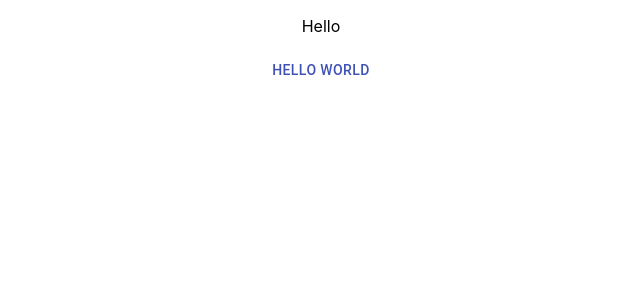
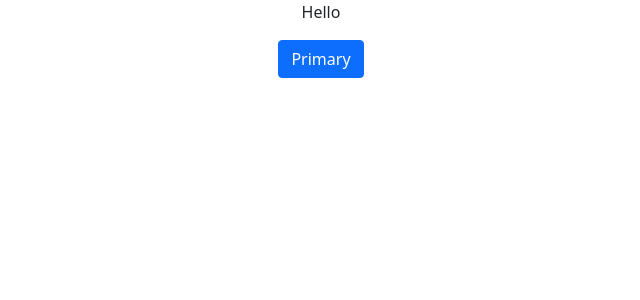
Before and after one commit to Nouran-saad/front-end-app, a React (Create React App) app: page / in a window 1280 px wide. Shown: the top 300 px of the page, without its empty margins (319-959 px from the left). Built offline with nearby package versions, Linux system fonts and the light colour scheme.

Commit message:
Installing bootstrap instead of material UI

```diff
--- a/package.json
+++ b/package.json
@@ -3,11 +3,12 @@
   "version": "0.1.0",
   "private": true,
   "dependencies": {
-    "@material-ui/core": "^4.12.3",
     "@testing-library/jest-dom": "^5.14.1",
     "@testing-library/react": "^11.2.7",
     "@testing-library/user-event": "^12.8.3",
+    "bootstrap": "^5.1.0",
     "react": "^17.0.2",
+    "react-bootstrap": "^2.0.0-beta.6",
     "react-dom": "^17.0.2",
     "react-scripts": "4.0.3",
     "web-vitals": "^1.1.2"
--- a/src/App.css
+++ b/src/App.css
@@ -3,10 +3,7 @@
 
 }
 
-.App-logo {
-  height: 40vmin;
-  pointer-events: none;
-}
+
 
 @media (prefers-reduced-motion: no-preference) {
   .App-logo {
--- a/src/App.js
+++ b/src/App.js
@@ -1,6 +1,5 @@
-import { Button } from '@material-ui/core';
+import 'bootstrap/dist/css/bootstrap.min.css';
 import './App.css';
-
 
 function App() {
 
@@ -10,10 +9,8 @@
 
   return (
     <div className="App">
-
       <p>Hello</p>
-      <Button color="primary" onClick={test}>Hello World</Button>
-
+      <button type="button" class="btn btn-primary btn-rounded" onClick={test}>Primary</button>
     </div>
   );
 }
--- a/src/index.css
+++ b/src/index.css
@@ -1,3 +1,4 @@
+
 body {
   margin: 0;
   font-family: -apple-system, BlinkMacSystemFont, 'Segoe UI', 'Roboto', 'Oxygen',
--- a/src/index.js
+++ b/src/index.js
@@ -2,6 +2,7 @@
 import ReactDOM from 'react-dom';
 import './index.css';
 import App from './App';
+
 
 ReactDOM.render(
   <React.StrictMode>
```
Also changed, not shown: 1 other file (tests, documents, lock files or other folders).
